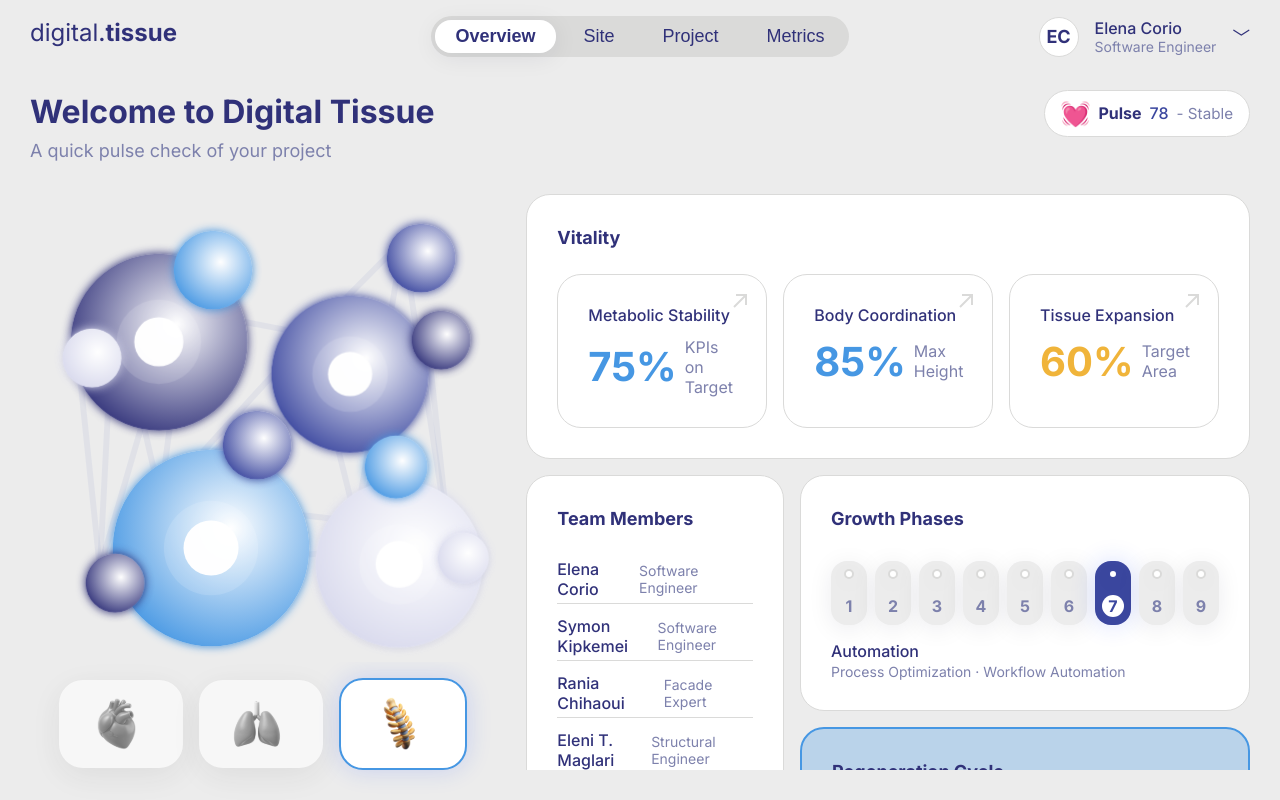
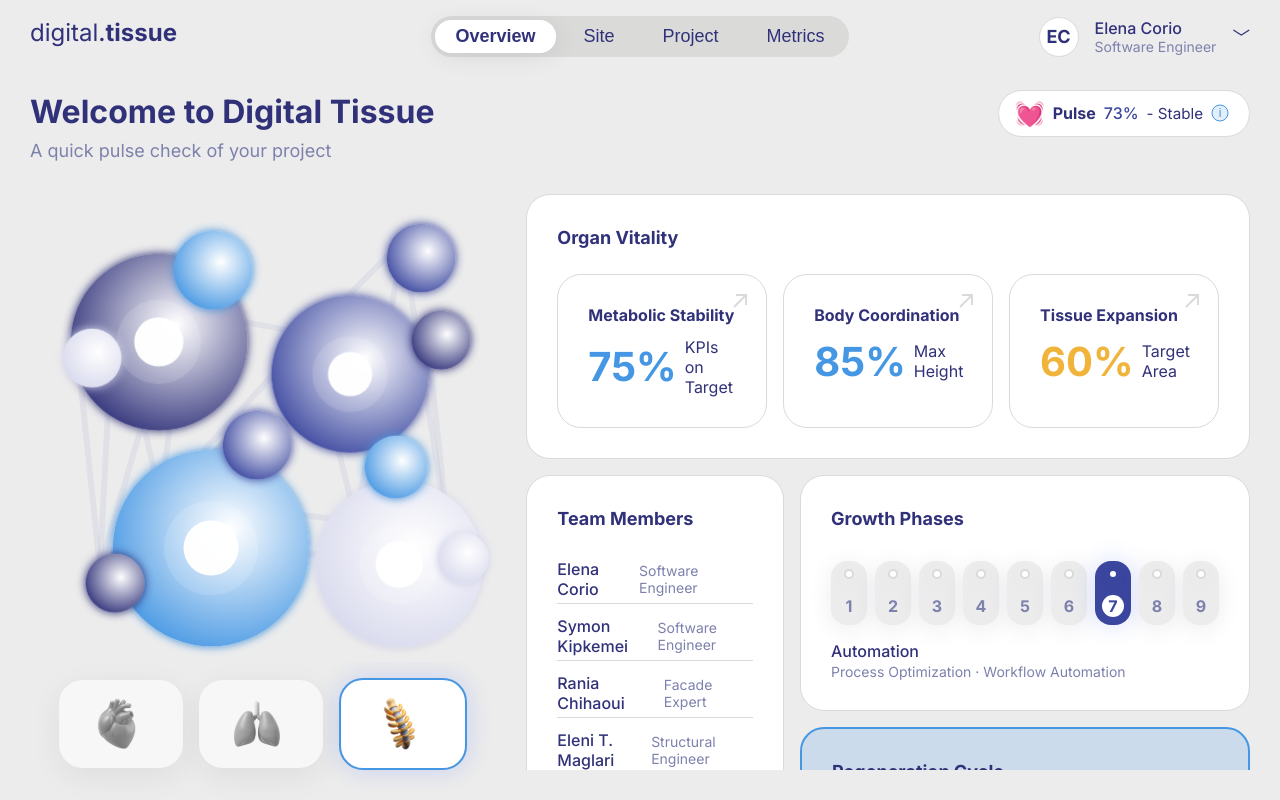
Before and after one commit to elena-corio/digital-tissue-dashboard, a Vue app in the folder frontend/: page / in a window 1280 px wide. Built offline with nearby package versions, Linux system fonts and the light colour scheme.

Commit message:
Small refinements

```diff
--- a/frontend/src/components/StatusIndicator.vue
+++ b/frontend/src/components/StatusIndicator.vue
@@ -1,14 +1,32 @@
 <template>
   <div class="status-indicator">
     <span class="status-icon">💓</span>
-    <span class="status-label">{{ uitext.PULSE.label }}</span>
-    <span class="status-value">{{ uitext.PULSE.value }}</span>
+    <span class="status-label">{{ uitext.STATUS.overview.label }}</span>
+    <span class="status-value">{{ avgPercent }}%</span>
     <span class="status-desc">- {{ uitext.PULSE.status }}</span>
+    <span class="status-info-wrapper">
+      <svg class="status-info-icon" width="18" height="18" viewBox="0 0 18 18">
+        <circle cx="9" cy="9" r="8" fill="#e3f0fc" stroke="#4697e3" stroke-width="1" />
+        <text x="9" y="13" text-anchor="middle" font-size="12" fill="#4697e3" font-family="Arial">i</text>
+      </svg>
+      <span class="status-tooltip">{{ uitext.STATUS.overview.description }}</span>
+    </span>
   </div>
 </template>
 
 <script setup>
 import * as uitext from '../uitext.js'
+
+const cards = uitext.VITALITY.cards;
+function getPercent(value, goal) {
+  if (!goal || isNaN(value) || isNaN(goal)) return 0;
+  return Math.round((value / goal) * 100);
+}
+const avgPercent = Math.round((
+  getPercent(cards.metabolism.value, cards.metabolism.goal) +
+  getPercent(cards.body.value, cards.body.goal) +
+  getPercent(cards.tissue.value, cards.tissue.goal)
+) / 3);
 </script>
 
 <style scoped>
@@ -22,6 +40,36 @@ import * as uitext from '../uitext.js'
   padding: var(--space-sm) var(--space-md);
   border: 1px solid var(--grey-100);
   margin-left: var(--space-lg);
+  position: relative;
+}
+.status-info-wrapper {
+  position: relative;
+  display: flex;
+  align-items: center;
+  margin-left: auto;
+}
+.status-info-icon {
+  cursor: pointer;
+  margin-right: 4px;
+}
+.status-tooltip {
+  display: none;
+  position: absolute;
+  right: 24px;
+  top: 50%;
+  transform: translateY(-50%);
+  background: var(--white, #fff);
+  color: var(--navy-100);
+  border: 1px solid var(--grey-100);
+  border-radius: var(--radius-md);
+  padding: 4px 12px;
+  font-size: var(--font-size-caption);
+  white-space: nowrap;
+  z-index: 10;
+  box-shadow: var(--shadow-soft);
+}
+.status-info-wrapper:hover .status-tooltip {
+  display: block;
 }
 
 .status-indicator:hover {
@@ -41,6 +89,6 @@ import * as uitext from '../uitext.js'
 }
 .status-desc {
   font-size: 0.95rem;
-  color: var(--navy-50);
+  color: var(--navy-100);
 }
 </style>
--- a/frontend/src/components/dashboard/LastUpdate.vue
+++ b/frontend/src/components/dashboard/LastUpdate.vue
@@ -38,11 +38,11 @@ const messageClass = isOld ? 'warning' : 'success';
   gap: var(--space-md);
 }
 .success {
-  background: color-mix(in srgb, var(--color-success) 30%, transparent);
+  background: color-mix(in srgb, var(--color-success) 20%, transparent);
   border-color: var(--color-success);
 }
 .warning {
-  background: color-mix(in srgb, var(--color-warning) 30%, transparent);
+  background: color-mix(in srgb, var(--color-warning) 20%, transparent);
   border-color: var(--color-warning);
 }
 .last-update-row {
--- a/frontend/src/components/dashboard/TissueCanvas.vue
+++ b/frontend/src/components/dashboard/TissueCanvas.vue
@@ -157,12 +157,12 @@ onBeforeUnmount(() => {
   line-height: 1.1;
 }
 .metric-pill.success {
-  background:  color-mix(in srgb, var(--color-success) 30%, transparent);;
+  background:  color-mix(in srgb, var(--color-success) 20%, transparent);;
   color: var(--color-success);
   border-color: var(--color-success);
 }
 .metric-pill.error {
-  background:  color-mix(in srgb, var(--color-error) 30%, transparent);;
+  background:  color-mix(in srgb, var(--color-error) 20%, transparent);;
   color: var(--color-error);
   border-color: var(--color-error);
 }
--- a/frontend/src/components/dashboard/VitalityCard.vue
+++ b/frontend/src/components/dashboard/VitalityCard.vue
@@ -115,9 +115,10 @@ function percentColor(percent) {
   color: var(--navy-100);
   font-size: var(--font-size-body);
   font-weight: var(--font-weight-medium);
+  font-weight: var(--font-weight-bold);
 }
 .vitality-desc {
-  color: var(--navy-50);
+  color: var(--navy-100);
   font-size: var(--font-size-body);
 }
 </style>
--- a/frontend/src/uitext.js
+++ b/frontend/src/uitext.js
@@ -38,6 +38,10 @@ export const NODE_CARD = {
   ]
 };
 
+export const STATUS = {
+  overview: {label: 'Pulse', description: 'Organ Vitality Avg'},
+};
+
 export const HEADER = {
   title: 'digital.tissue',
   nav: ['Overview', 'Site', 'Project', 'Metrics'],
@@ -54,7 +58,7 @@ export const ORGANS = {
 };
 
 export const VITALITY = {
-  sectionTitle: 'Vitality',
+  sectionTitle: 'Organ Vitality',
   cards: {
     metabolism: { title: 'Metabolic Stability', value: 6, goal:8, description: "KPIs on Target"},
     body: { title: 'Body Coordination', value: 0.85, goal:1, description: "Max Height" },
```
